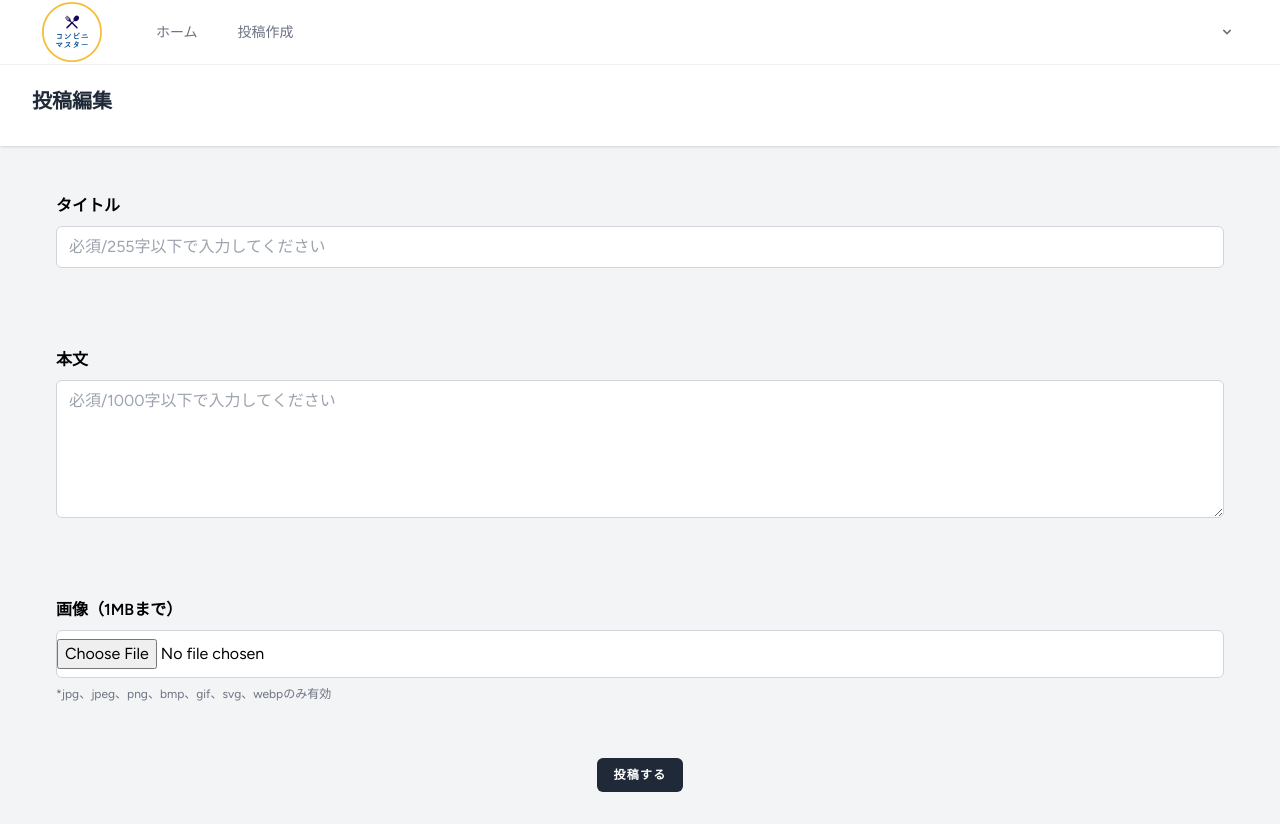
After one commit to draobfrus/convenience_store_master, a Laravel app: template resources/views/post/edit.blade.php in a window 1280 px wide. The commit adds this page. Run offline with Laravel 9, Linux system fonts and the light colour scheme; the template is opened without the code that fills it, so the values that code supplies are empty; style sheets or scripts are compiled from the project's sources.

Commit message:
[Add]投稿詳細ページに、投稿編集画面へのボタンを作成、併せて投稿ページを設置

```diff
--- a/app/Http/Controllers/PostController.php
+++ b/app/Http/Controllers/PostController.php
@@ -89,7 +89,7 @@ class PostController extends Controller
      */
     public function edit(Post $post)
     {
-        //
+        return view('post.edit', compact('post'));//
     }
 
     /**
--- /dev/null
+++ b/resources/views/post/edit.blade.php
@@ -0,0 +1,40 @@
+<x-app-layout>
+    <x-slot name="header">
+        <h2 class="font-semibold text-xl text-gray-800 leading-tight pb-2">
+            {{ ('投稿編集') }}
+        </h2>
+        <!-- メッセージ -->
+        <x-validation-errors class="my-2" :messages="$errors->all()"/>
+        @if(session('message'))
+            <x-message :message="session('message')" />
+        @endif
+    </x-slot>
+    <div class="max-w-7xl mx-auto px-6">
+        <!-- フォーム -->
+        <form method="post" action="{{ route('post.store') }}" enctype="multipart/form-data">
+        @csrf
+            <div class="flex flex-col gap-2 p-4 md:p-8">
+                <label for="title" class="font-semibold mt-4">タイトル</label>
+                <input type="text" name="title" class="w-auto py-2 border border-gray-300 placeholder-gray-400 rounded-md" id="title" value="{{ old('title', $post->title )}}" placeholder="必須/255字以下で入力してください">
+            </div>
+            <div class="flex flex-col gap-2 p-4 md:p-8">
+                <label for="body" class="font-semibold mt-4">本文</label>
+                <textarea name="body" class="w-auto py-2 border border-gray-300 placeholder-gray-400 rounded-md" id="title" cols="30" rows="5" placeholder="必須/1000字以下で入力してください">{{ old('body', $post->body) }}</textarea>
+            </div>
+            <div class="flex flex-col gap-2 p-4 md:p-8">
+                <label for="image" class="font-semibold mt-4">画像（1MBまで）</label>
+                <input type="file" name="image" class="w-auto py-2 border border-gray-300 bg-white rounded-md" id="title">
+                <p class="text-xs text-gray-500">*jpg、jpeg、png、bmp、gif、svg、webpのみ有効</p>
+                @if($post->image)
+                    <p class="pt-10">（現在の画像）</p>
+                    <img src="{{ $post->image }}" alt="Image">
+                @endif
+            <div class="flex justify-center">
+            <!-- 投稿ボタン -->
+            <x-primary-button class="mt-12">
+                投稿する
+            </x-primary-button>
+            </div>
+        </form>
+    </div>
+</x-app-layout>
--- a/resources/views/post/show.blade.php
+++ b/resources/views/post/show.blade.php
@@ -14,8 +14,9 @@
 
                 <div class="bg-white w-full md:w-2/3 mx-auto rounded-2xl px-10 py-8 shadow-lg hover:shadow-2xl transition duration-500">
                     <div class="mt-4">
-                        <h1 class="text-lg text-gray-700 font-semibold">
+                        <h1 class="text-lg text-gray-700 font-semibold hover:underline cursor-pointer">
                             {{ $post->title }}
+                            <a href="{{route('post.edit', $post)}}"><x-primary-button class="bg-teal-700 float-right mb-2">編集</x-primary-button></a>
                         </h1><hr class="w-full">
                         <p class="mt-4 text-gray-600 py-4">{{$post->body}}</p>
                         <div class="rounded-lg bg-white group mb-2 block overflow-hidden">
```
